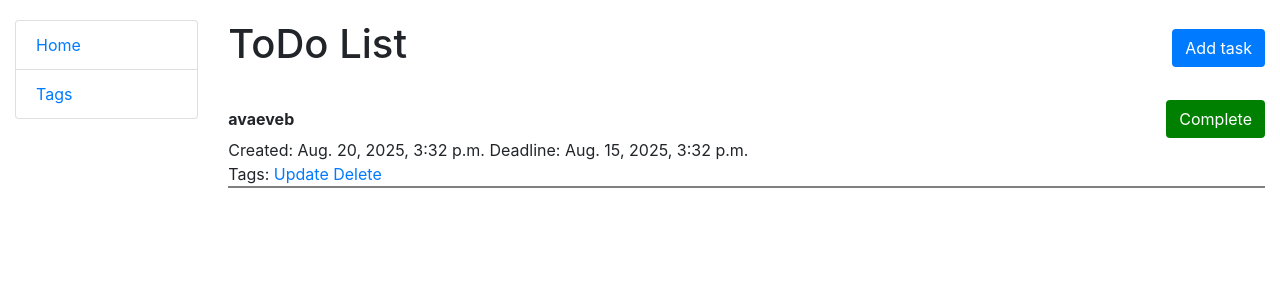
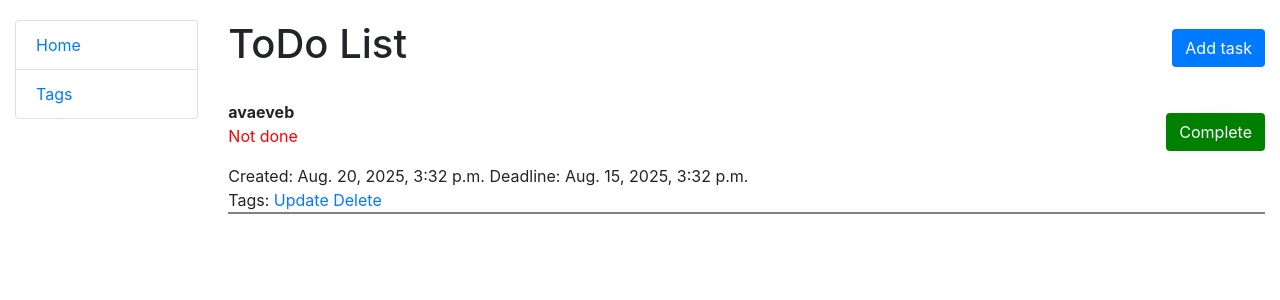
Before and after one commit to trellle/todo_list, a Django app: page / in a window 1280 px wide. Shown: the top 300 px of the page. Run offline with Django 5.2, Linux system fonts and the light colour scheme; data comes from the database, SQL or seed files in the repository; both versions use the stored data as it was after the commit; data that the repository does not hold is empty.

Commit message:
added done&not done label, accidentally deleted it while playing with buttons

```diff
--- a/templates/list/index.html
+++ b/templates/list/index.html
@@ -8,7 +8,10 @@
     {% for task in tasks %}
         <div class="taskblock">
             <div class="list-block">
+                <div>
                     <b>{{task.content}} </b>
+                    {% if task.is_done %}<p style="color: green">Done</p>{% else %}<p style="color: red">Not done</p>{% endif %}
+                </div>
                 <form action="{% url "list:update-status" task.pk task.is_done|yesno:"undo,complete" %}" method="post">
                     {% csrf_token %}
                     {% if task.is_done %}
```
Also changed, not shown: db.sqlite3. Lines whose indentation alone changed are shown as unchanged.
